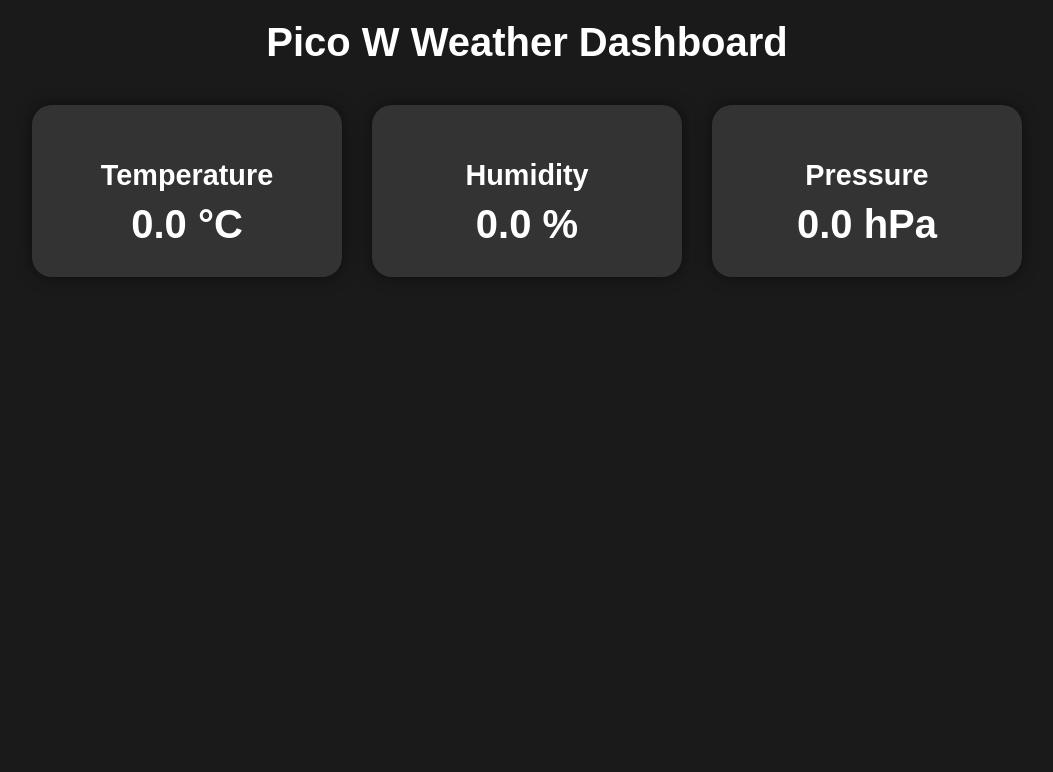
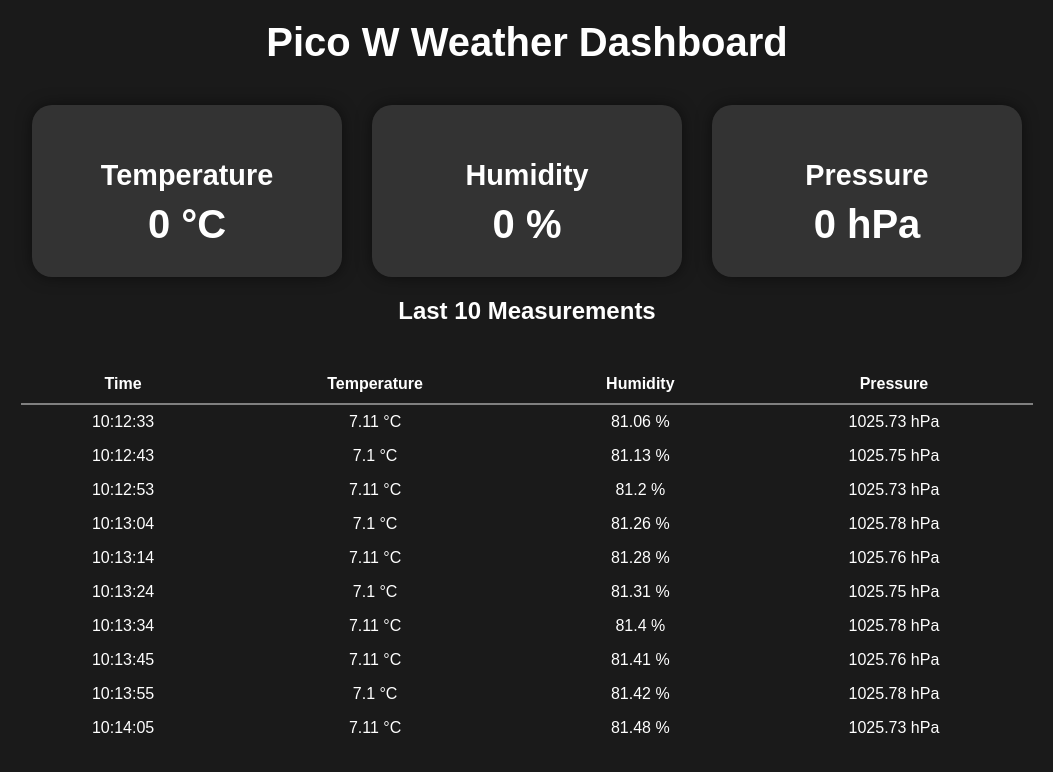
Before and after one commit to DirkFischer19777/Smart-Weather-Station, a Flask app: page / in a window 1280 px wide. Shown: the top 772 px of the page, without its empty margins (113-1166 px from the left). Run offline with Flask 3, Linux system fonts and the light colour scheme; data that the repository does not hold is empty.

Commit message:
Add auto-refresh for live sensor values on dashboard Added DOM IDs for temperature, humidity, and pressure fields Implemented JavaScript function to fetch and update current sensor data Integrated periodic refresh alongside history table updates Ensures top-section live values update every 10 seconds without page reload

```diff
--- a/Raspberry_Pi_Pico/BME280.py
+++ b/Raspberry_Pi_Pico/BME280.py
@@ -1,3 +1,4 @@
+
 from machine import I2C
 import time
 
--- a/app.py
+++ b/app.py
@@ -92,10 +92,44 @@ def index():
     return render_template("index.html", data=sensor_data)
 
 
+@app.route("/api/history")
+def api_history():
+    from data_models import Weather
+
+    rows = Weather.query.order_by(Weather.id.desc()).limit(10).all()
+
+    # umkehren, damit älteste oben stehen
+    rows = list(reversed(rows))
+
+    return {
+        "history": [
+            {
+                "timestamp": row.timestamp.strftime("%H:%M:%S"),
+                "temperature": row.temperature,
+                "humidity": row.humidity,
+                "pressure": row.pressure,
+            }
+            for row in rows
+        ]
+    }
+
+
+@app.route("/api/current")
+def api_current():
+    data = get_pico_data()
+    return {
+        "temperature": data["temperature"],
+        "humidity": data["humidity"],
+        "pressure": data["pressure"]
+    }
+
+
+
 # ------------------- MAIN ENTRY -------------------
 if __name__ == "__main__":
-    # Startet den Hintergrund-Thread für die Daten-Speicherung
-    start_background_collector(app, get_pico_data, interval=10)
+    # Nur starten, wenn NICHT im Debug-ReLoader
+    if os.environ.get("WERKZEUG_RUN_MAIN") == "true":
+        start_background_collector(app, get_pico_data, interval=10)
 
     # Starte lokalen Server
     app.run(host="127.0.0.1", port=5001, debug=True)
--- a/data_models.py
+++ b/data_models.py
@@ -17,7 +17,7 @@ class Weather(db.Model):
     __tablename__ = "weather"
 
     id = db.Column(db.Integer, primary_key=True)
-    timestamp = db.Column(db.DateTime, default=datetime.utcnow, nullable=False)
+    timestamp = db.Column(db.DateTime, default=datetime.now, nullable=False)
     temperature = db.Column(db.Float)
     humidity = db.Column(db.Float)
     pressure = db.Column(db.Float)
--- /dev/null
+++ b/static/js/history.js
@@ -0,0 +1,49 @@
+// -----------------------------------------
+// Tabelle laden
+// -----------------------------------------
+async function loadHistory() {
+    const res = await fetch("/api/history");
+    const data = await res.json();
+
+    const tbody = document.getElementById("history-body");
+    tbody.innerHTML = "";  // alte Zeilen entfernen
+
+    data.history.forEach(row => {
+        const tr = document.createElement("tr");
+
+        tr.innerHTML = `
+            <td style="padding: 8px;">${row.timestamp}</td>
+            <td style="padding: 8px;">${row.temperature} °C</td>
+            <td style="padding: 8px;">${row.humidity} %</td>
+            <td style="padding: 8px;">${row.pressure} hPa</td>
+        `;
+
+        tbody.appendChild(tr);
+    });
+}
+
+// -----------------------------------------
+// Live-Werte laden
+// -----------------------------------------
+async function refreshCurrent() {
+    const res = await fetch("/api/current");
+    const json = await res.json();
+
+    document.getElementById("temp-value").innerText = json.temperature + " °C";
+    document.getElementById("hum-value").innerText = json.humidity + " %";
+    document.getElementById("press-value").innerText = json.pressure + " hPa";
+}
+
+// -----------------------------------------
+// Alles aktualisieren
+// -----------------------------------------
+async function refreshAll() {
+    loadHistory();     // Tabelle aktualisieren
+    refreshCurrent();  // Live-Werte aktualisieren
+}
+
+// -----------------------------------------
+// Intervall & Initiale Aktualisierung
+// -----------------------------------------
+setInterval(refreshAll, 10000);
+refreshAll();
--- a/templates/index.html
+++ b/templates/index.html
@@ -13,20 +13,39 @@
 
     <div class="card">
         <h2>Temperature</h2>
-        <p>{{ data.temperature }} °C</p>
+        <p id="temp-value">{{ data.temperature }} °C</p>
     </div>
 
     <div class="card">
         <h2>Humidity</h2>
-        <p>{{ data.humidity }} %</p>
+        <p id="hum-value">{{ data.humidity }} %</p>
     </div>
 
     <div class="card">
         <h2>Pressure</h2>
-        <p>{{ data.pressure }} hPa</p>
+        <p id="press-value">{{ data.pressure }} hPa</p>
     </div>
 
 </div>
 
+
+<h2>Last 10 Measurements</h2>
+
+<table id="history-table" style="margin: 40px auto; border-collapse: collapse; width: 80%;">
+    <thead>
+        <tr>
+            <th style="padding: 10px; border-bottom: 2px solid gray;">Time</th>
+            <th style="padding: 10px; border-bottom: 2px solid gray;">Temperature</th>
+            <th style="padding: 10px; border-bottom: 2px solid gray;">Humidity</th>
+            <th style="padding: 10px; border-bottom: 2px solid gray;">Pressure</th>
+        </tr>
+    </thead>
+    <tbody id="history-body">
+        <!-- JS füllt das -->
+    </tbody>
+</table>
+
+<script src="{{ url_for('static', filename='js/history.js') }}"></script>
+
 </body>
 </html>
```
Also changed, not shown: data/weather.db (added).
